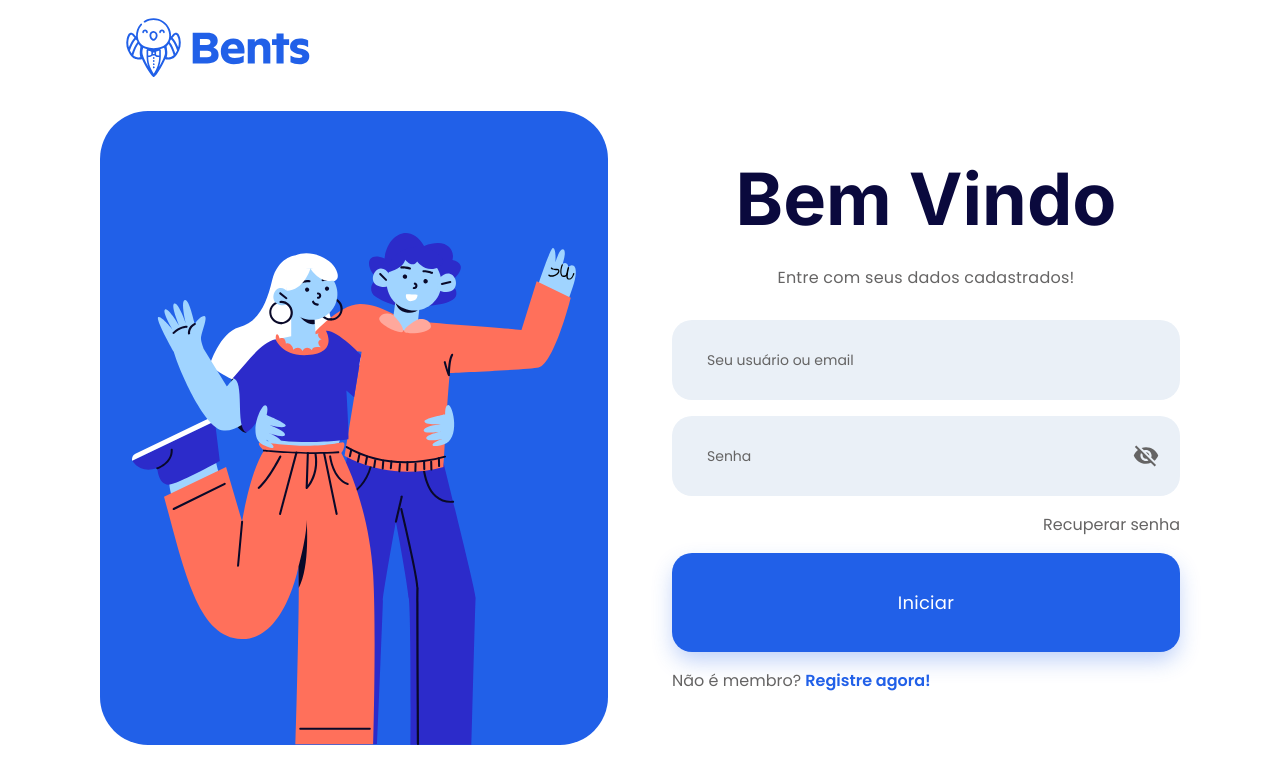
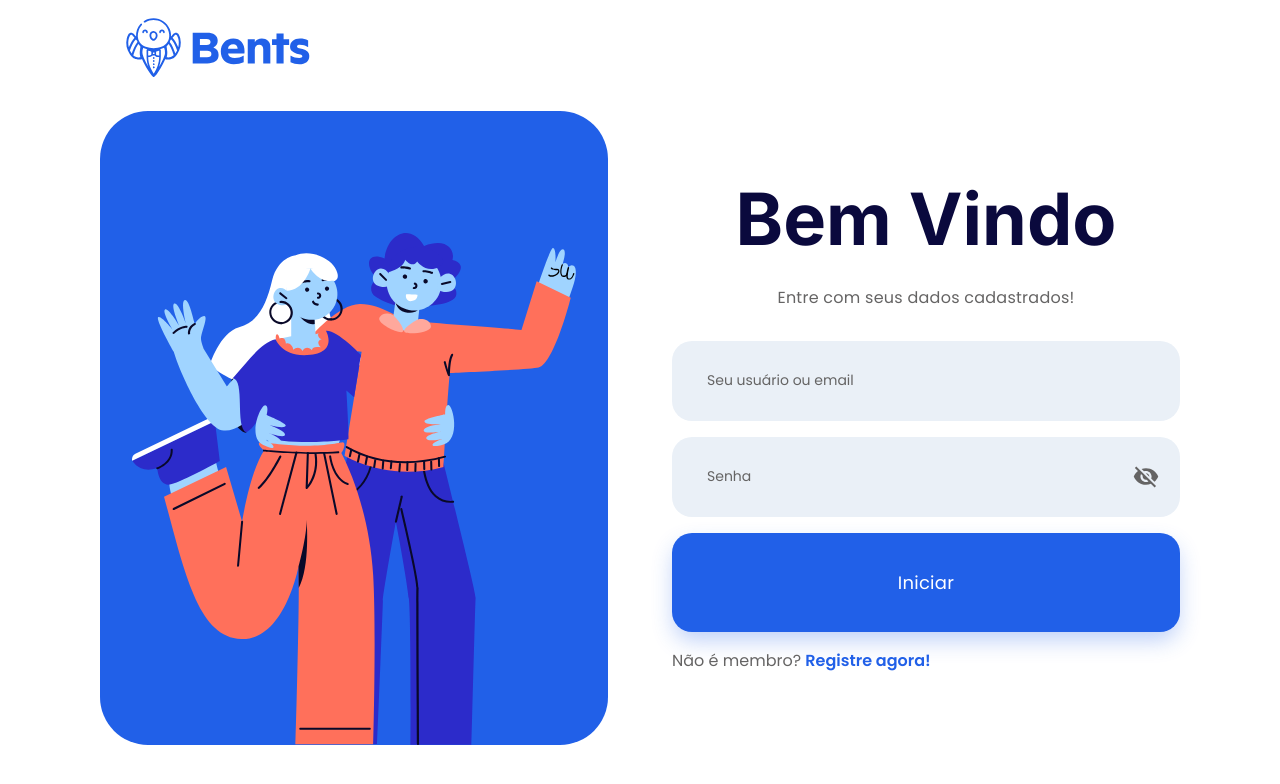
Before and after one commit to benteats/benteats-frontend, a React (Vite) app in the folder bents-app/: page /login in a window 1280 px wide. Shown: the top 784 px of the page. Built offline with nearby package versions, Linux system fonts and the light colour scheme.

Commit message:
feat: atualizando versao do react e as dependencias

```diff
--- a/bents-app/src/main.tsx
+++ b/bents-app/src/main.tsx
@@ -1,10 +1,6 @@
-import React from 'react'
-import ReactDOM from 'react-dom'
+import { createRoot } from 'react-dom/client'
 import App from './App'
 
-ReactDOM.render(
-  <React.StrictMode>
-    <App />
-  </React.StrictMode>,
-  document.getElementById('root')
-)
+const container = document.getElementById('root')
+const root = createRoot(container)
+root.render(<App />)
--- a/bents-app/src/pages/login/Login.style.ts
+++ b/bents-app/src/pages/login/Login.style.ts
@@ -82,11 +82,6 @@ export const Form = styled('form')`
   @media screen and (max-width: 1080px) {
     max-width: 100%;
   }
-  @media screen and (max-width: 768px) {
-    span:nth-child(3) {
-      display: none;
-    }
-  }
 `
 
 export const FormContainer = styled('div')`
--- a/bents-app/src/pages/login/Login.tsx
+++ b/bents-app/src/pages/login/Login.tsx
@@ -36,10 +36,17 @@ export default function Login() {
               />
               <IoMdEyeOff size={'1.75em'} />
             </LoginStyle.FormContainer>
-            <LoginStyle.Span>Recuperar senha</LoginStyle.Span>
+            {/* <LoginStyle.Span>Recuperar senha</LoginStyle.Span> */}
             <LoginStyle.Button>Iniciar</LoginStyle.Button>
             <LoginStyle.Span css={css({ textAlign: 'start' })}>
-              Não é membro? <LoginStyle.Link onClick={() => {navigate('/registro') }}>Registre agora!</LoginStyle.Link>
+              Não é membro?{' '}
+              <LoginStyle.Link
+                onClick={() => {
+                  navigate('/registro')
+                }}
+              >
+                Registre agora!
+              </LoginStyle.Link>
             </LoginStyle.Span>
           </LoginStyle.Form>
         </LoginStyle.ContainerText>
```
Also changed, not shown: bents-app/package.json (+13 -13 lines), 5 other files (tests, documents, lock files or other folders).
